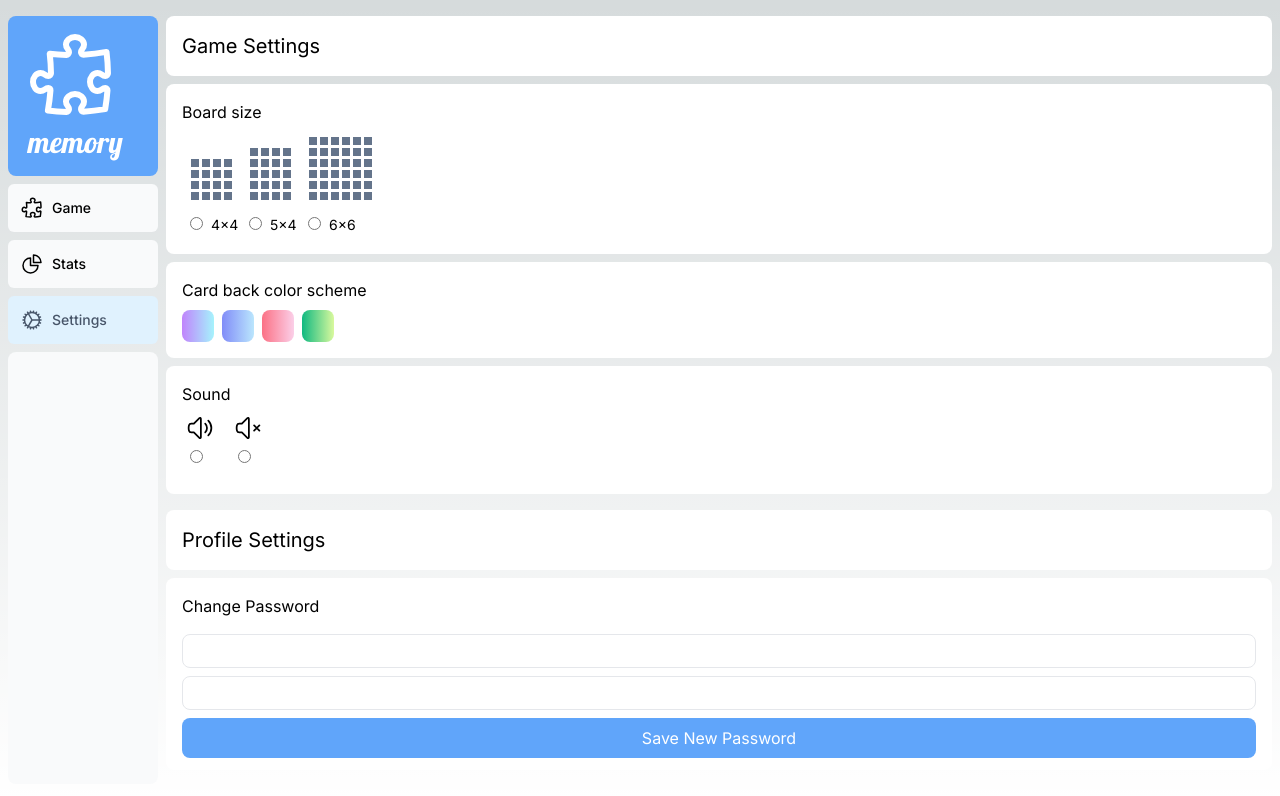
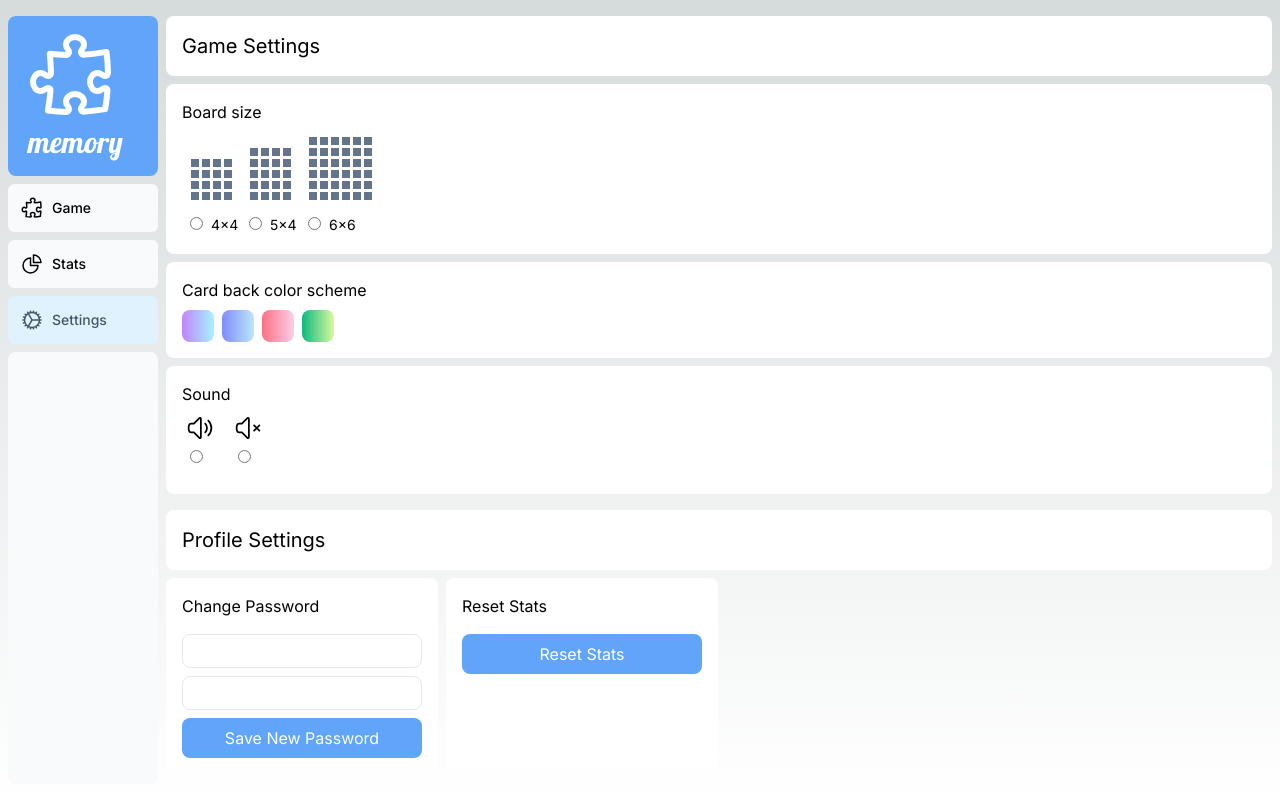
Before and after one commit to dgnezda/memory, a Next.js app: page /dashboard/settings in a window 1280 px wide. Shown: the top 796 px of the page. Built offline with nearby package versions, Linux system fonts and the light colour scheme.

Commit message:
Settings placeholders

```diff
--- a/app/dashboard/settings/page.tsx
+++ b/app/dashboard/settings/page.tsx
@@ -51,13 +51,20 @@ export default function Page() {
                 </div>
             </WhiteDiv>
             <div className="text-xl bg-white rounded-lg mt-4 mr-2 p-4">Profile Settings</div>
-            <WhiteDiv value="Change Password" className="h-48">
-                <div className="flex flex-col mt-2">
-                    <input type="password" className="border-solid rounded-lg border-[1px] p-1 mt-2" />
-                    <input type="password" className="border-solid rounded-lg border-[1px] p-1 mt-2" />
-                    <Button className="bg-blue-400 hover:bg-blue-500 mt-2">Save New Password</Button>
-                </div>
-            </WhiteDiv>
+            <div className="flex flex-row w-full">
+                <WhiteDiv value="Change Password" className="h-48">
+                    <div className="flex flex-col mt-2 justify-center items-center">
+                        <input type="password" className="border-solid rounded-lg border-[1px] p-1 mt-2 w-60" />
+                        <input type="password" className="border-solid rounded-lg border-[1px] p-1 mt-2 w-60" />
+                        <Button className="bg-blue-400 hover:bg-blue-500 mt-2 w-60">Save New Password</Button>
+                    </div>
+                </WhiteDiv>
+                <WhiteDiv value="Reset Stats">
+                    <div className="flex justify-center items-start">
+                        <Button className="bg-blue-400 hover:bg-blue-500 self-center mt-4 w-60">Reset Stats</Button>
+                    </div>
+                </WhiteDiv>
+            </div>
         </div>
     )
 }
```
Also changed, not shown: app/lib/definitions.ts (+0 -12 lines).
